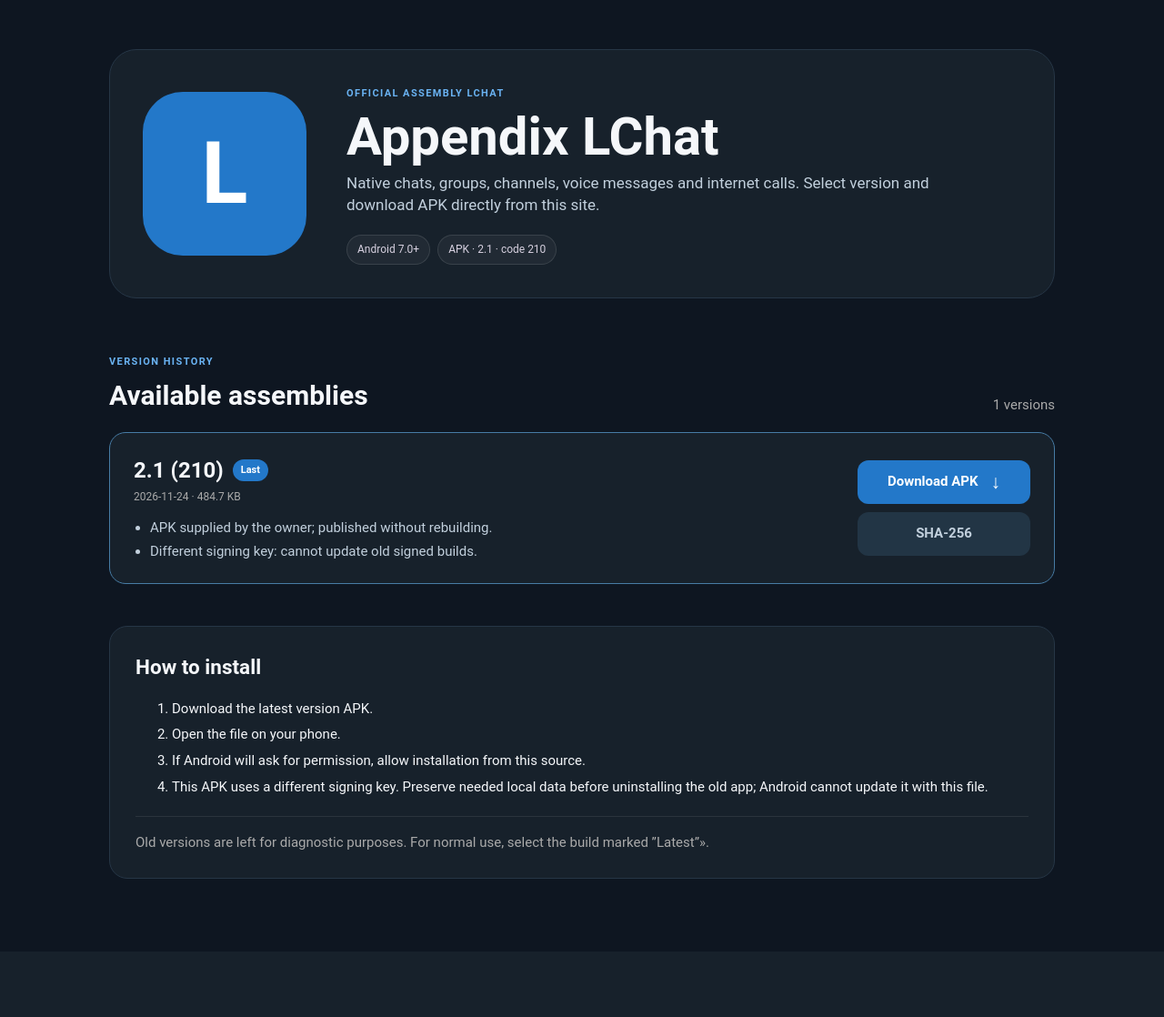
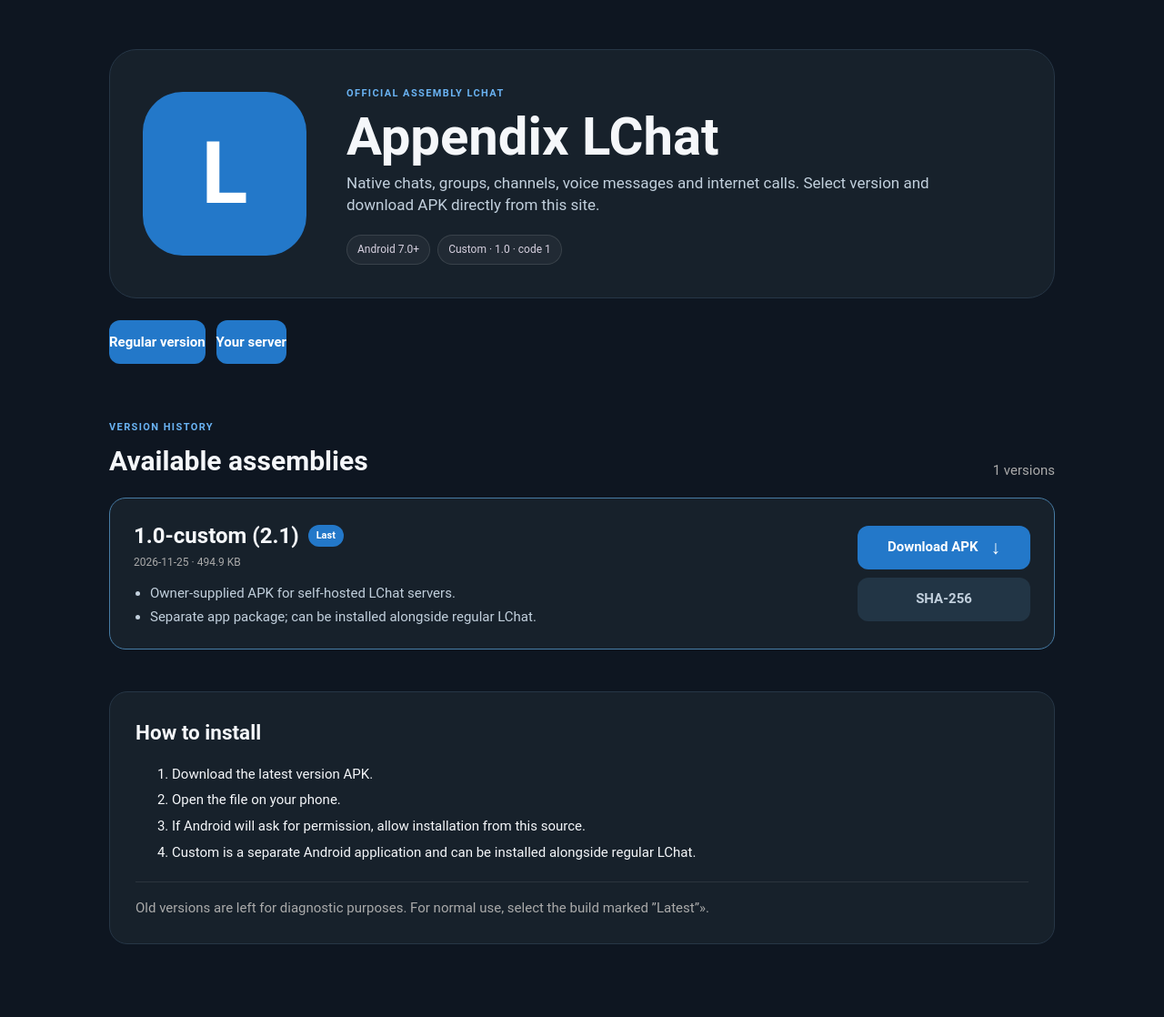
Before and after one commit to LChatDev/LChat, a PHP site: page /application.php?branch=userhosts in a window 1280 px wide. Shown: the part 68-1186 px from the top of the page at 91% size. Before the commit the page ends 1034 px from the top, so only its background shows below. Run offline with PHP 8.4, Linux system fonts and the light colour scheme.

Commit message:
Add separate self-hosted Custom APK download channel

```diff
--- a/application.php
+++ b/application.php
@@ -3,6 +3,7 @@ declare(strict_types=1);
 header('Cache-Control: no-store, max-age=0');
 header('X-Content-Type-Options: nosniff');
 
+$isCustom = ($_GET['branch'] ?? '') === 'userhosts';
 $versions = [
     [
         'version' => '2.1 (210)',
@@ -14,6 +15,16 @@ $versions = [
         'changes' => ['APK supplied by the owner; published without rebuilding.','Different signing key: cannot update old signed builds.'],
     ],
 ];
+if ($isCustom) $versions = [[
+    'version' => '1.0-custom (2.1)',
+    'date' => '2026-11-25',
+    'size' => '494.9 KB',
+    'sha256' => '088d7207391acc2b4a85603a717c4a75637064c553b7699c1fb8162f64e4a9b3',
+    'file' => 'https://data.lbs.su/lchat-apps/userhosts/LChatCustom.apk',
+    'latest' => true,
+    'changes' => ['Owner-supplied APK for self-hosted LChat servers.','Separate app package; can be installed alongside regular LChat.'],
+]];
+
 ?>
 <!doctype html>
 <html lang="en">
@@ -38,10 +49,11 @@ $versions = [
         <span class="eyebrow">OFFICIAL ASSEMBLY LCHAT</span>
         <h1>Appendix LChat</h1>
         <p>Native chats, groups, channels, voice messages and internet calls. Select version and download APK directly from this site.</p>
-        <div class="requirements"><span>Android 7.0+</span><span>APK · 2.1 · code 210</span></div>
+        <div class="requirements"><span>Android 7.0+</span><span><?= $isCustom ? 'Custom · 1.0 · code 1' : 'LChat · 2.1 · code 210' ?></span></div>
       </div>
     </section>
 
+<nav aria-label="Application variants" style="display:flex;flex-wrap:wrap;gap:12px;margin:24px 0"><a class="download" href="application.php" <?= !$isCustom ? 'aria-current="page"' : '' ?>>Regular version</a><a class="download" href="application.php?branch=userhosts" <?= $isCustom ? 'aria-current="page"' : '' ?>>Your server</a></nav>
 <section class="versions" aria-labelledby="versions-title">
       <div class="section-heading"><div><span class="eyebrow">VERSION HISTORY</span><h2 id="versions-title">Available assemblies</h2></div><span><?= count($versions) ?> versions</span></div>
       <?php foreach ($versions as $index => $item): ?>
@@ -61,7 +73,7 @@ $versions = [
 
     <section class="install">
       <h2>How to install</h2>
-      <ol><li>Download the latest version APK.</li><li>Open the file on your phone.</li><li>If Android will ask for permission, allow installation from this source.</li><li>This APK uses a different signing key. Preserve needed local data before uninstalling the old app; Android cannot update it with this file.</li></ol>
+      <ol><li>Download the latest version APK.</li><li>Open the file on your phone.</li><li>If Android will ask for permission, allow installation from this source.</li><li><?php if ($isCustom): ?>Custom is a separate Android application and can be installed alongside regular LChat.<?php else: ?>This regular APK uses a different signing key from retired builds. Preserve needed local data before uninstalling an older app.<?php endif; ?></li></ol>
       <p>Old versions are left for diagnostic purposes. For normal use, select the build marked ”Latest”».</p>
     </section>
   </main>
```
Also changed, not shown: CLIENTS.md (+13 -2 lines).
